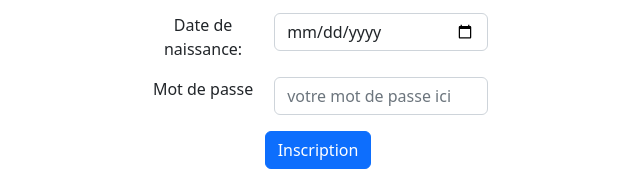
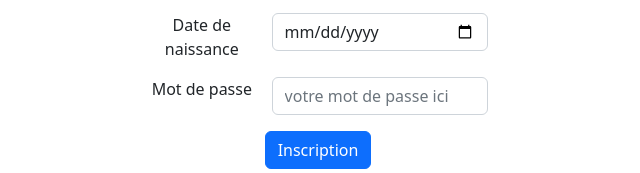
Before and after one commit to khalillakhdhar/seance2, a plain HTML site: page rappel/index.html in a window 1280 px wide. Shown: the part 361-534 px from the top of the page, 322-962 px from the left. Drawn offline with nearby package versions, Linux system fonts and the light colour scheme.

Commit message:
Revert "Update index.html"
This reverts commit 2b6fe2567c63e28ef291cf7b9b4a52b232eca00a.

```diff
--- a/rappel/index.html
+++ b/rappel/index.html
@@ -51,7 +51,7 @@
                           <td><textarea class="form-control"></textarea></td>
                       </tr>
                       <tr>
-                          <td>Date de naissance:</td>
+                          <td>Date de naissance</td>
                           <td><input class="form-control" type="date"></td>
                       </tr>
                       <tr>
```
